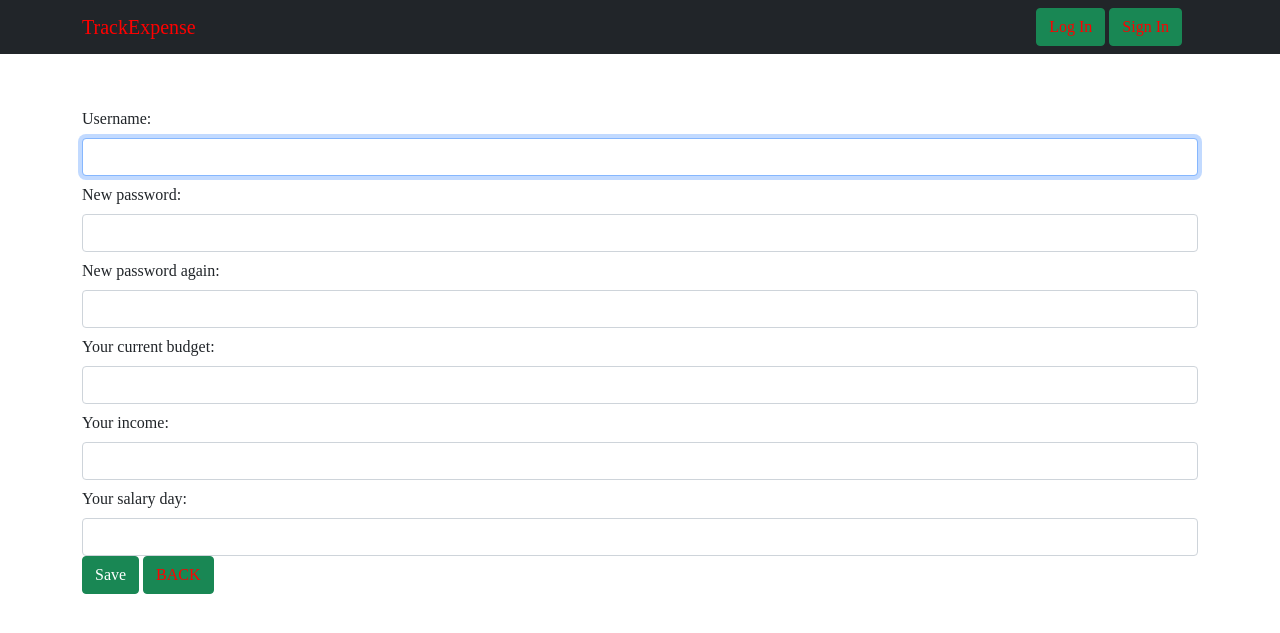
After one commit to jankarolewskIT/TrackExpense, a Django app: template viewer/templates/sign_up.html in a window 1280 px wide. The commit adds this page. Shown: the top 633 px of the page. Run offline with Django 3.2, Linux system fonts and the light colour scheme; the template is opened without the code that fills it: values that come from a table or form of the project are taken from there, others are empty; some libraries are stand-ins or nearby versions.

Commit message:
add sing_up templates and modyfi password changer

```diff
--- a/viewer/forms.py
+++ b/viewer/forms.py
@@ -159,6 +159,11 @@ class UpdateExpenseForm(ModelForm):
 # =======================================================================
 
 class SignUpForm(UserCreationForm):
+    def __init__(self, *args, **kwargs):
+        super().__init__(*args, **kwargs)
+        for visible in self.visible_fields():
+            visible.field.widget.attrs['class'] = 'form-control'
+
     class Meta(UserCreationForm.Meta):
         fields = ["username"]
 
@@ -245,7 +250,6 @@ class FormPasswordChange(PasswordChangeForm):
             visible.field.widget.attrs["class"] = "form.control"
 
 
-
 # =====================================================================
 # Budget Forms
 # =======================================================================
--- a/viewer/templates/password_change.html
+++ b/viewer/templates/password_change.html
@@ -21,7 +21,7 @@
             <label class="col-form-label" for="{{ form.new_password2.id_for_label }}">New password again: </label>
             {{ form.new_password2 }}
          </div>
-    <input type="submit" value="Save"
-           class="btn btn-primary">
+       <input type="submit" value="Save" class="btn btn-success">
+    <a class="btn btn-success" href="{% url "home" %}" role="button">BACK</a>
     </form>
 {%  endblock %}
--- /dev/null
+++ b/viewer/templates/sign_up.html
@@ -0,0 +1,47 @@
+{% extends "base.html" %}
+
+
+{% block content %}
+    <form method="post">
+    {% csrf_token %}
+         <div class="form-group">
+             {{ form.username.errors }}
+            <label class="col-form-label" for="{{ form.username.id_for_label }}">Username: </label>
+            {{ form.username }}
+         </div>
+
+        <div class="form-group">
+             {{ form.password1.errors }}
+            <label class="col-form-label" for="{{ form.password1.id_for_label }}">New password: </label>
+            {{ form.password1 }}
+         </div>
+
+        <div class="form-group">
+             {{ form.password2.errors }}
+            <label class="col-form-label" for="{{ form.password2.id_for_label }}">New password again: </label>
+            {{ form.password2 }}
+         </div>
+
+         <div class="form-group">
+             {{ form.current_money.errors }}
+            <label class="col-form-label" for="{{ form.current_money.id_for_label }}">Your current budget: </label>
+            {{ form.current_money }}
+         </div>
+
+         <div class="form-group">
+             {{ form.income.errors }}
+            <label class="col-form-label" for="{{ form.income.id_for_label }}">Your income: </label>
+            {{ form.income }}
+         </div>
+
+         <div class="form-group">
+             {{ form.pay_day.errors }}
+            <label class="col-form-label" for="{{ form.pay_day.id_for_label }}">Your salary day: </label>
+            {{ form.pay_day }}
+         </div>
+
+        <input type="submit" value="Save" class="btn btn-success">
+
+     <a class="btn btn-success" href="{% url "welcome" %}" role="button">BACK</a>
+    </form>
+{%  endblock %}
--- a/viewer/views.py
+++ b/viewer/views.py
@@ -197,7 +197,7 @@ class SubmitableLoginView(LoginView):
 
 class SubmitableSignUpView(CreateView):
     form_class = SignUpForm
-    template_name = "form.html"
+    template_name = "sign_up.html"
     success_url = reverse_lazy("login")
 
 
```
